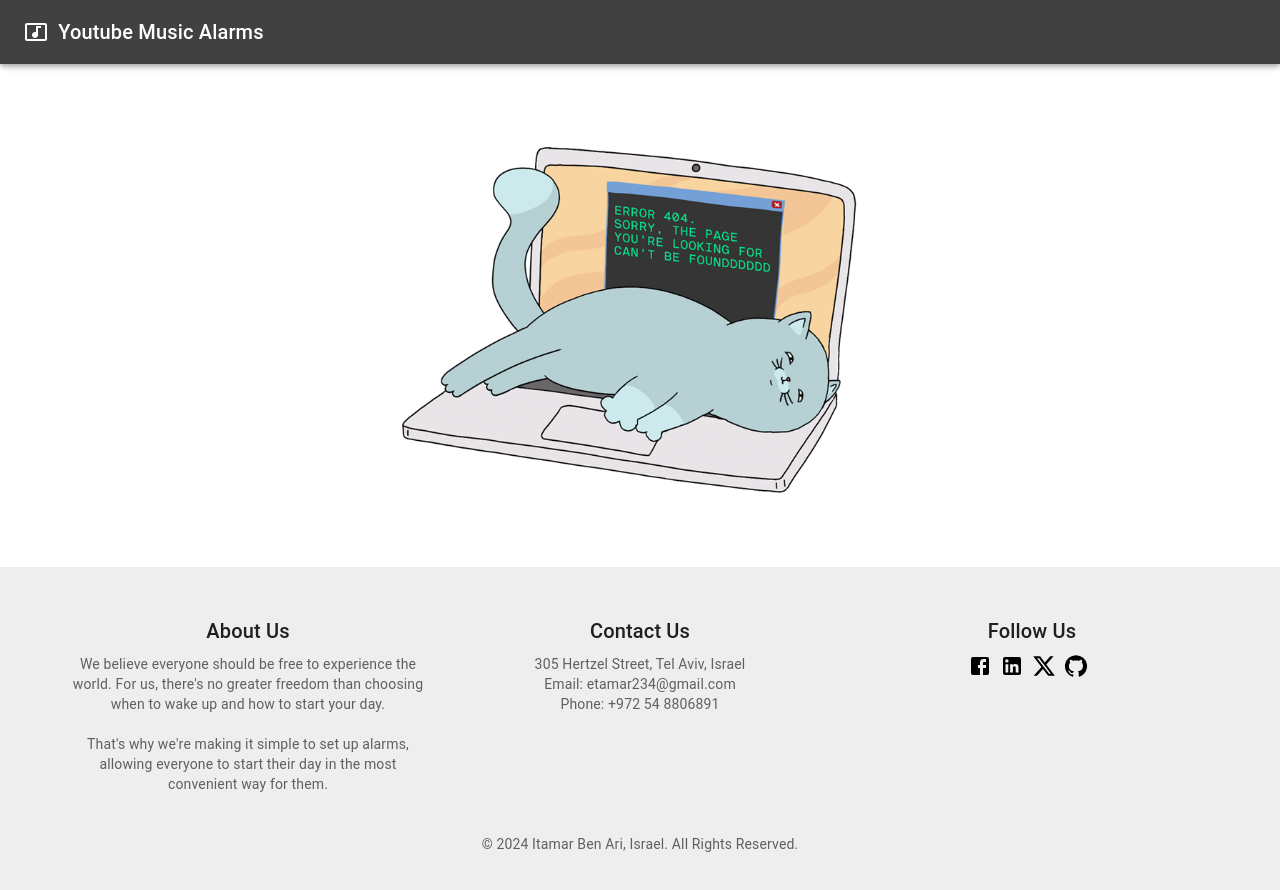
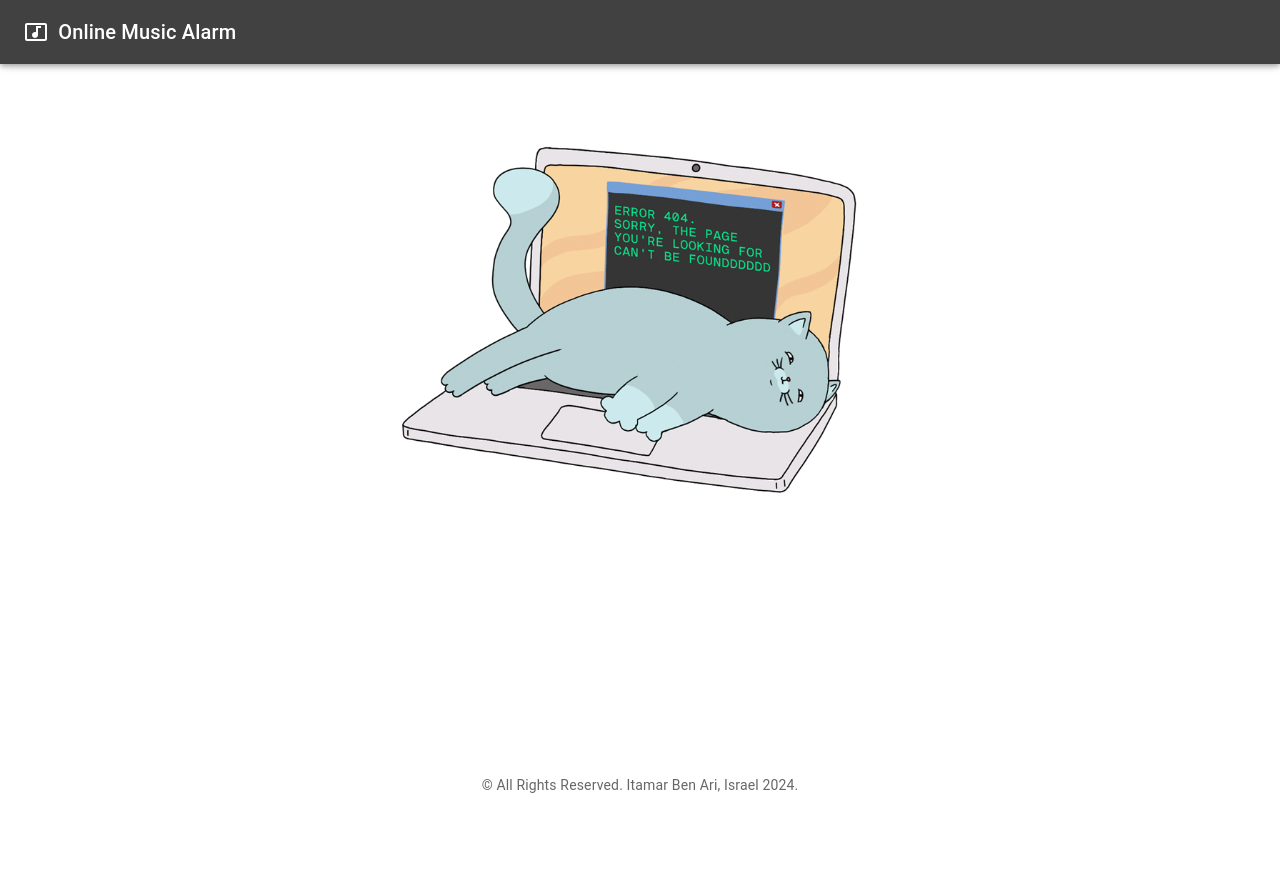
Before and after one commit to ItamarBenAri/Online-Music-Alarm, a React (Create React App) app: page /pageNotFound in a window 1280 px wide. Shown: the top 890 px of the page. After the commit the page ends 800 px from the top, so only its background shows below. Built offline with nearby package versions, Linux system fonts and the light colour scheme.

Commit message:
Fix Alarm Time

```diff
--- a/src/Components/AlarmArea/AlarmDialog/AlarmDialog.tsx
+++ b/src/Components/AlarmArea/AlarmDialog/AlarmDialog.tsx
@@ -52,7 +52,6 @@ export function AlarmDialog(): JSX.Element {
 
             const timeUntilRing = calculationsService.hoursCalculation(timeToWakeUp);
 
-            // הצגת ההודעה עם הזמן הנותר
             toast.success(`Ring in ${timeUntilRing}`, {
                 position: "bottom-left",
                 autoClose: 5000,
--- a/src/Components/AlarmArea/YoutubeVideo/YoutubeVideo.css
+++ b/src/Components/AlarmArea/YoutubeVideo/YoutubeVideo.css
@@ -1,5 +1,6 @@
 .YoutubeVideo {
-    width: 50%;
+    width: 80%;
+    height: 300px;
     background-color: #f9f9f9;
     margin: 0 auto;
     padding: 20px;
--- a/src/Components/AlarmArea/YoutubeVideo/YoutubeVideo.tsx
+++ b/src/Components/AlarmArea/YoutubeVideo/YoutubeVideo.tsx
@@ -12,7 +12,7 @@ export function YoutubeVideo(props: YoutubeVideoProps): JSX.Element {
                 url={props.url}
                 playing={true}
                 controls={true}
-                height="100%"
+                height="300px"
                 width="100%"
             />
         </div>
--- /dev/null
+++ b/src/Components/LayoutArea/Copyrights/Copyrights.css
@@ -0,0 +1,3 @@
+.Copyrights a {
+    all: unset;
+}
--- a/src/Components/LayoutArea/Copyrights/Copyrights.tsx
+++ b/src/Components/LayoutArea/Copyrights/Copyrights.tsx
@@ -1,86 +1,17 @@
-import Container from "@mui/material/Container";
 import Typography from "@mui/material/Typography";
-import Link from "@mui/material/Link";
-import Grid from "@mui/material/Grid";
-import { Facebook, GitHub, LinkedIn, X } from "@mui/icons-material";
 import { Box } from "@mui/material";
+import "./Copyrights.css";
 import AppComponentsStyle from "../../../Theme/AppComponentsStyle";
 
 function Copyrights(): JSX.Element {
     return (
         <div className="Copyrights">
-            <Box
-                component="footer"
-                sx={AppComponentsStyle.copyrightsMainBox}
-            >
-                <Container maxWidth="lg">
-                    <Grid container spacing={5}>
-                        <Grid item xs={12} sm={4}>
-                            <Typography variant="h6" color="text.primary" gutterBottom>
-                                About Us
-                            </Typography>
-                            <Typography variant="body2" color="text.secondary">
-                                We believe everyone should be free to experience the world. For us, there's no greater freedom than choosing when to wake up and how to start your day.<br /><br />
-                                That's why we're making it simple to set up alarms, allowing everyone to start their day in the most convenient way for them.
-                            </Typography>
-                        </Grid>
-                        <Grid item xs={12} sm={4}>
-                            <Typography variant="h6" color="text.primary" gutterBottom>
-                                Contact Us
-                            </Typography>
-                            <Typography variant="body2" color="text.secondary">
-                                305 Hertzel Street, Tel Aviv, Israel
-                            </Typography>
-                            <Typography variant="body2" color="text.secondary">
-                                Email: etamar234@gmail.com
-                            </Typography>
-                            <Typography variant="body2" color="text.secondary">
-                                Phone: +972 54 8806891
-                            </Typography>
-                        </Grid>
-                        <Grid item xs={12} sm={4}>
-                            <Typography variant="h6" color="text.primary" gutterBottom>
-                                Follow Us
-                            </Typography>
-                            <Link href="https://www.facebook.com/etamar.damari"
-                                target="_blank"
-                                rel="noopener noreferrer"
-                                color="inherit"
-                            >
-                                <Facebook />
-                            </Link>
-                            <Link
-                                href="https://www.linkedin.com/in/itamar-ben-ari-69678b28b/"
-                                target="_blank"
-                                rel="noopener noreferrer"
-                                color="inherit"
-                                sx={AppComponentsStyle.copyrightsLink}
-                            >
-                                <LinkedIn />
-                            </Link>
-                            <Link href="https://twitter.com/Itamar_Ben_Ari"
-                                target="_blank"
-                                rel="noopener noreferrer"
-                                color="inherit"
-                            >
-                                <X />
-                            </Link>
-                            <Link href="https://github.com/ItamarBenAri"
-                                target="_blank"
-                                rel="noopener noreferrer"
-                                color="inherit"
-                                sx={AppComponentsStyle.copyrightsLink}
-                            >
-                                <GitHub />
-                            </Link>
-                        </Grid>
-                    </Grid>
-                    <Box mt={5}>
-                        <Typography variant="body2" color="text.secondary" align="center">
-                            {"© "} {new Date().getFullYear()} {" Itamar Ben Ari, Israel. All Rights Reserved."}
-                        </Typography>
-                    </Box>
-                </Container>
+            <Box sx={AppComponentsStyle.copyrightsBox}>
+                <Typography variant="body2" color="text.secondary" align="center">
+                    <a href="https://www.linkedin.com/in/itamar-ben-ari-69678b28b/" target="_blank" rel="noopener noreferrer">
+                        {"© "}{"All Rights Reserved. Itamar Ben Ari, Israel"} {new Date().getFullYear()}{"."}
+                    </a>
+                </Typography>
             </Box>
         </div>
     );
--- a/src/Components/LayoutArea/Header/Header.tsx
+++ b/src/Components/LayoutArea/Header/Header.tsx
@@ -13,7 +13,7 @@ function Header(): JSX.Element {
                             noWrap
                             component="a"
                         >
-                            &nbsp; Youtube Music Alarms
+                            &nbsp; Online Music Alarm
                         </Typography>
                     </Toolbar>
                 </Container>
--- a/src/Components/LayoutArea/Home/Home.tsx
+++ b/src/Components/LayoutArea/Home/Home.tsx
@@ -10,13 +10,12 @@ import Clock from "../../AlarmArea/Clock/Clock";
 export function Home(): JSX.Element {
     useTitle("Online Music Alarm 🎶");
     const alarm = useSelector((appState: AppState) => appState.alarm);
-    const [currentTime, setCurrentTime] = useState<string>(new Date().toLocaleTimeString().substring(0, 5));
+    const [currentTime, setCurrentTime] = useState<string>(new Date().toLocaleTimeString().substring(0, 4));
 
     useEffect(() => {
         const interval = setInterval(() => {
-            setCurrentTime(new Date().toLocaleTimeString().substring(0, 5));
+            setCurrentTime(new Date().toLocaleTimeString().substring(0, 4));
         }, 1000); // Update every second
-
         return () => clearInterval(interval); // Cleanup interval on component unmount
     }, []);
 
@@ -27,7 +26,8 @@ export function Home(): JSX.Element {
                 <AlarmDialog />
                 <p>Note! The background color of the website changes according to the level of brightness of the sky that you see outside at the moment🌇🌃</p>
             </div>
-            {currentTime === alarm?.timeToWakeUp && <YoutubeVideo url={alarm.youtubeUrl} />}
+            {currentTime === (alarm?.timeToWakeUp[0] === "0" ? alarm?.timeToWakeUp.substring(1) : alarm?.timeToWakeUp) &&
+                <YoutubeVideo url={alarm.youtubeUrl} />}
         </div>
     );
 }
--- a/src/Components/LayoutArea/Routing/Routing.tsx
+++ b/src/Components/LayoutArea/Routing/Routing.tsx
@@ -1,7 +1,6 @@
 
 import { Navigate, Route, Routes } from "react-router-dom";
 import Page404 from "../page404/page404";
-import Layout from "../Layout/Layout";
 import { Home } from "../Home/Home";
 
 function Routing(): JSX.Element {
--- a/src/Components/LayoutArea/page404/page404.tsx
+++ b/src/Components/LayoutArea/page404/page404.tsx
@@ -9,7 +9,7 @@ function Page404(): JSX.Element {
 
     return (
         <div className="page404">
-            <img src={imageSource} />
+            <img src={imageSource} alt="404 page not found" />
         </div>
     );
 }
--- a/src/Services/CalculationsService.ts
+++ b/src/Services/CalculationsService.ts
@@ -17,7 +17,7 @@ class CalculationsService {
 
         const remainingHours = Math.floor(timeDifference / (1000 * 60 * 60));
         const remainingMinutes = Math.floor((timeDifference % (1000 * 60 * 60)) / (1000 * 60));
-
+        if(remainingHours === 23 && remainingMinutes === 59) return 'now';
         return remainingHours > 0 ? `${remainingHours}h ${remainingMinutes}m` : `${remainingMinutes}m`;
     }
 
--- a/src/Theme/AppComponentsStyle.ts
+++ b/src/Theme/AppComponentsStyle.ts
@@ -1,15 +1,9 @@
 class AppComponentsStyle {
 
     // Copyrights Style:
-    public static copyrightsMainBox = {
-        backgroundColor: "#EEEEEE",
-        p: 6
-    }
-
-    public static copyrightsLink = {
-        pl: 1,
-        pr: 1
-    }
+    public static copyrightsBox = {
+        marginBottom: "5px"
+    };
 }
 
 export default AppComponentsStyle;
--- a/src/Utils/UseTitle.ts
+++ b/src/Utils/UseTitle.ts
@@ -3,7 +3,7 @@ import { useEffect } from "react";
 function useTitle(title: string): void {
     useEffect(() => {
         document.title = title;
-    }, []);
+    }, [title]);
 }
 
 export default useTitle;
```
Also changed, not shown: 7 other files (tests, documents, lock files or other folders).
